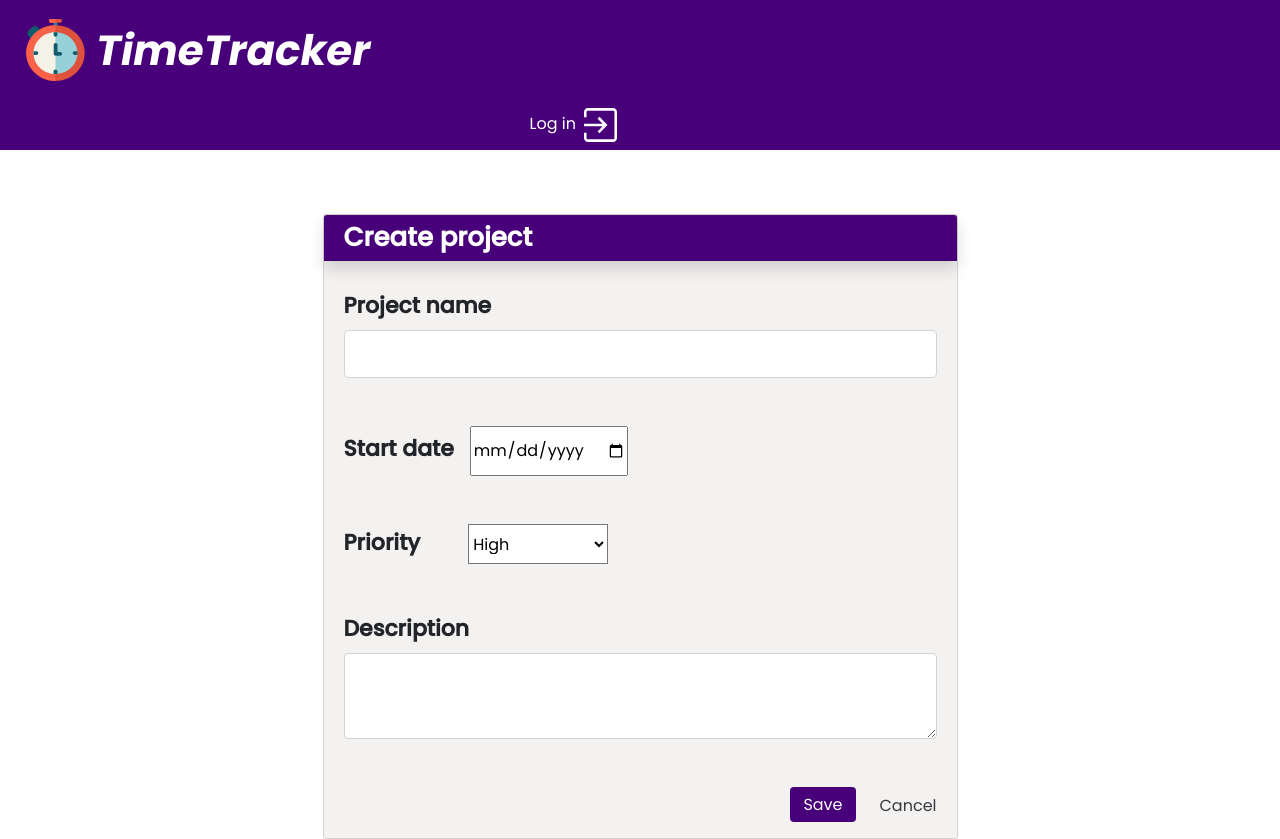
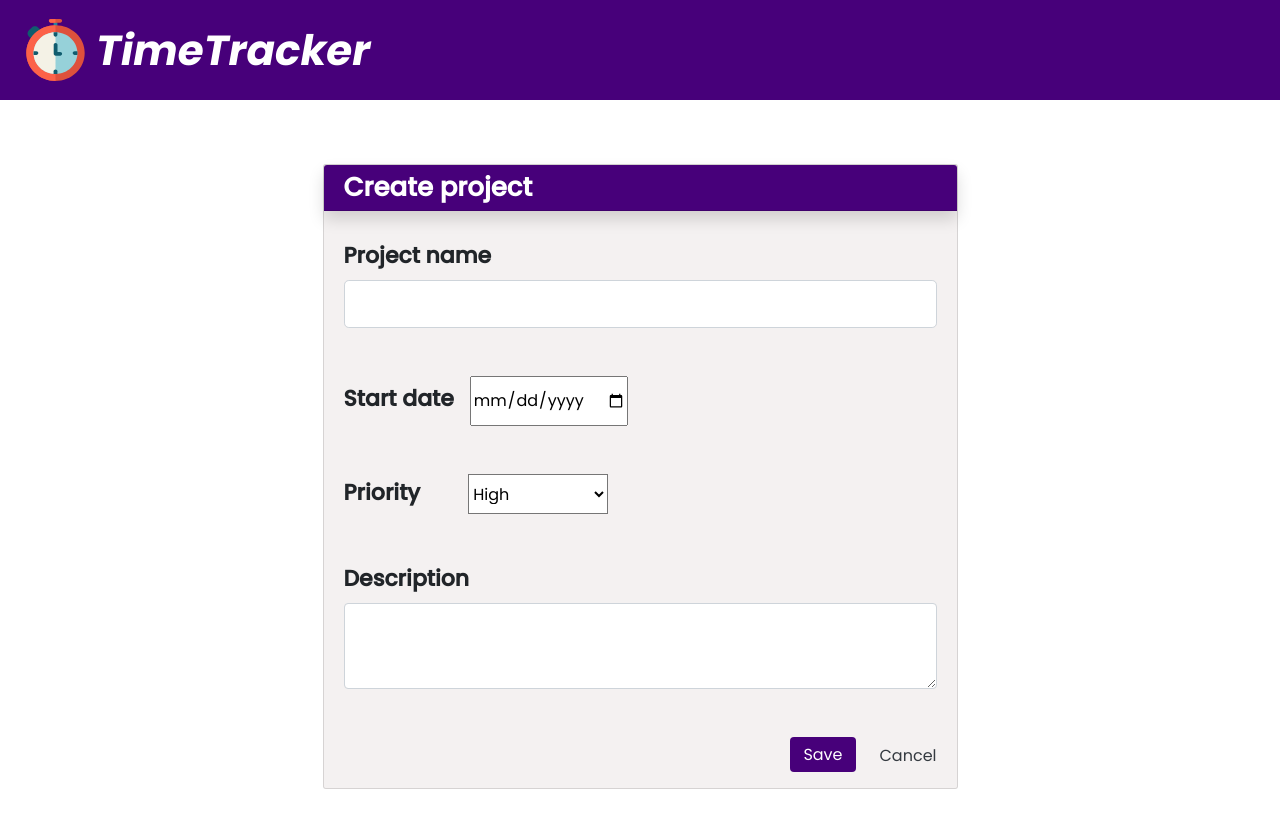
Before and after one commit to EulerCompany/spa-tracker, a Vue app: page / in a window 1280 px wide. After the commit the page ends 800 px from the top, so only its background shows below. Built offline with nearby package versions, Linux system fonts and the light colour scheme.

Commit message:
fix: transitive import on LogIn component

```diff
--- a/src/components/headerMain.vue
+++ b/src/components/headerMain.vue
@@ -15,7 +15,6 @@
           </a>
         </div>
 
-        <LogIn/>
 
       </div>
     </div>
@@ -24,12 +23,10 @@
 
 <script>
 
-import LogIn from './logIn.vue'
 
 export default {
   name: "Header",
   components: {
-      LogIn,
   },
 };
 </script>
```
